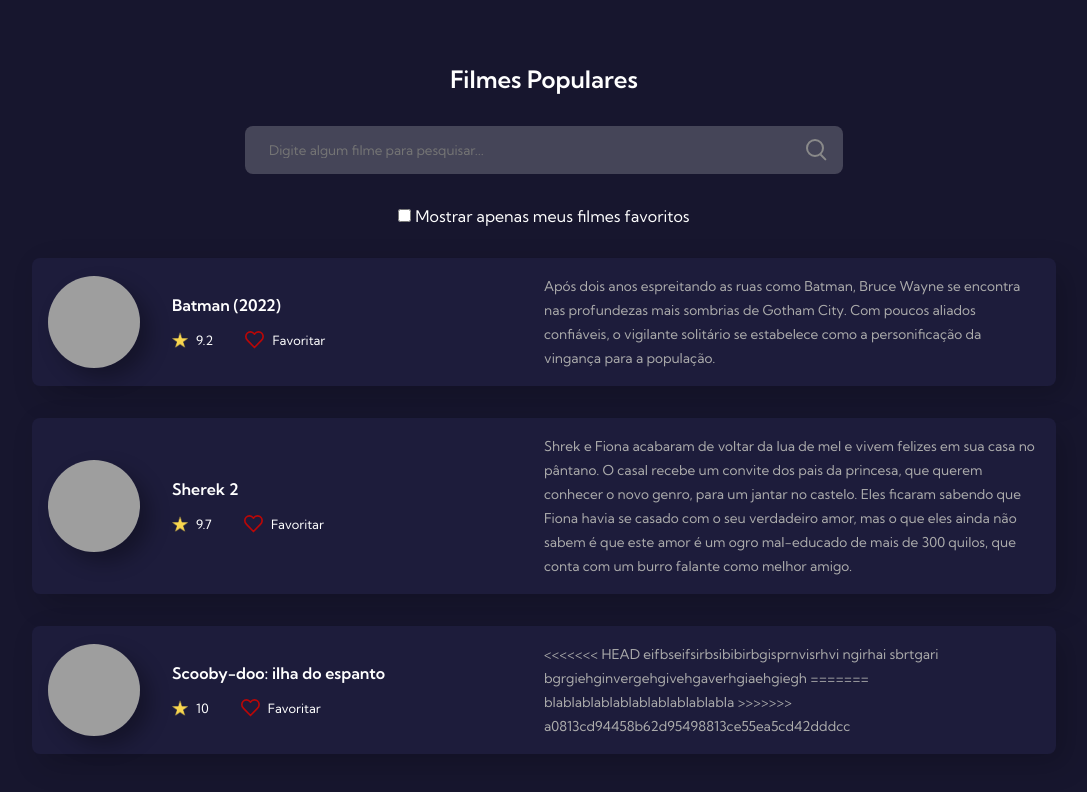
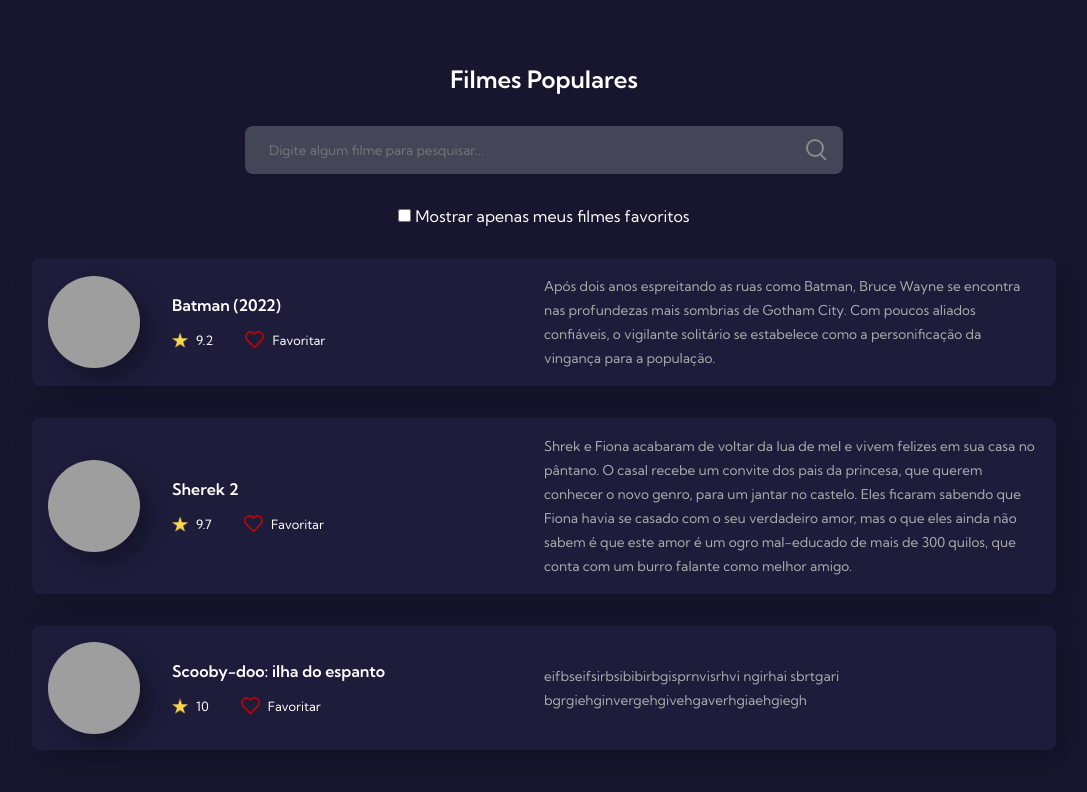
Before and after one commit to gabrielSantolin/Challenge--7DaysOfCode, a plain HTML site: page index.html in a window 1280 px wide. Shown: the whole page, without its empty margins (96-1183 px from the left). Drawn offline with Linux system fonts and the light colour scheme; grey boxes are pictures that could not be loaded.

Commit message:
Alterando a sinopse do terceiro filme

```diff
--- a/index.html
+++ b/index.html
@@ -90,11 +90,7 @@
           </div>
         </div>
         <div class="movie-description">
-<<<<<<< HEAD
           <span>eifbseifsirbsibibirbgisprnvisrhvi ngirhai sbrtgari bgrgiehginvergehgivehgaverhgiaehgiegh</span>
-=======
-          <span>blablablablablablablablablabla</span>
->>>>>>> a0813cd94458b62d95498813ce55ea5cd42dddcc
         </div>
       </div>
     </div>
```
